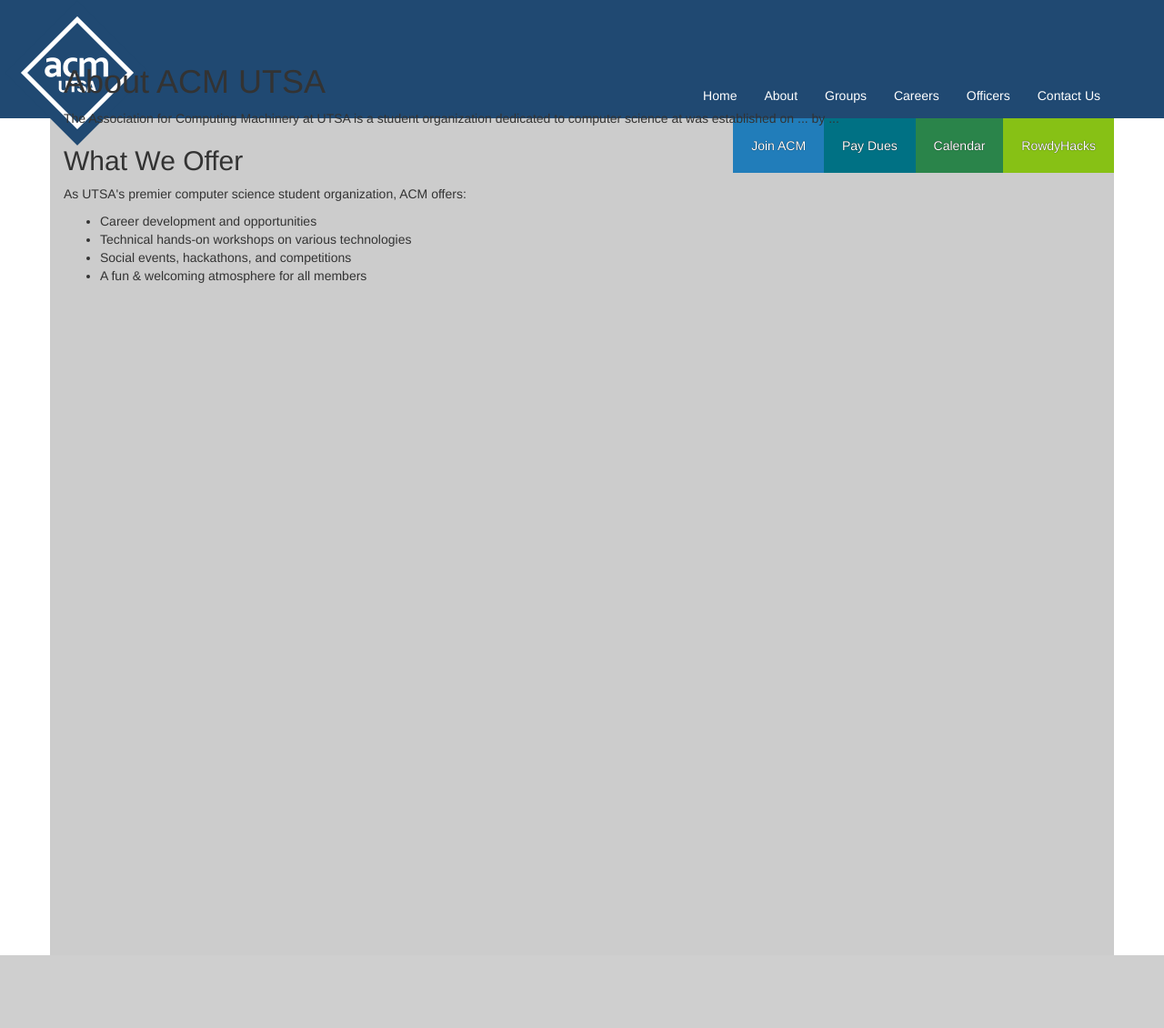
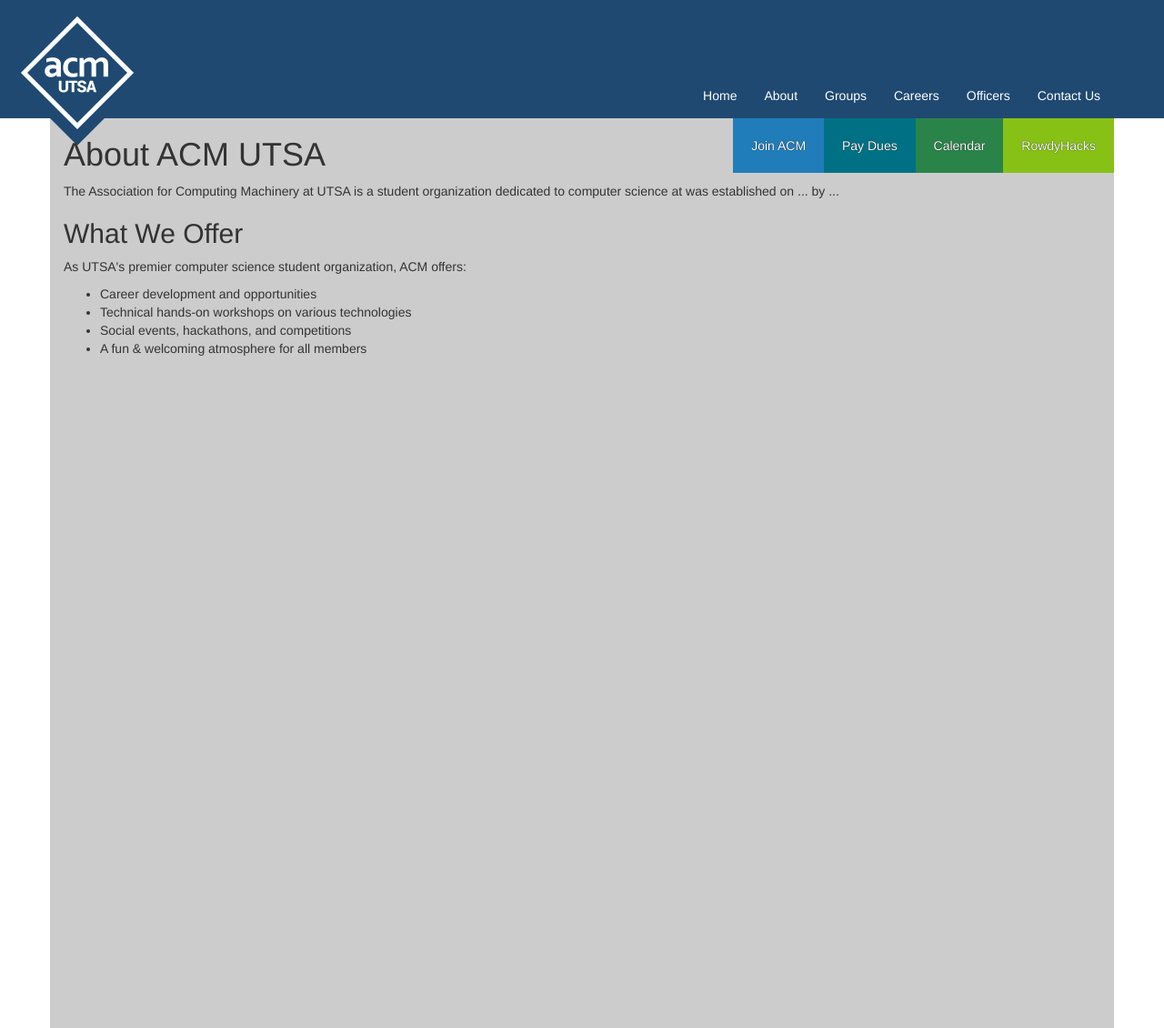
Before and after one commit to Fromalaska49/acm-utsa.org, a PHP site: page /about.php in a window 1280 px wide. Shown: the whole page at 91% size. Before the commit the page ends 1050 px from the top, so only its background shows below. Run offline with PHP 8.4, Linux system fonts and the light colour scheme.

Commit message:
Fixed margin issue

```diff
--- a/css/master.css
+++ b/css/master.css
@@ -156,7 +156,7 @@
 	Page content
 ****************************/
 #content {
-	margin-top: 50px;
+	margin-top: 130px;
 	background-color: #ccc;
 	min-height: 1000px; /* for demonstration */
 }
```
